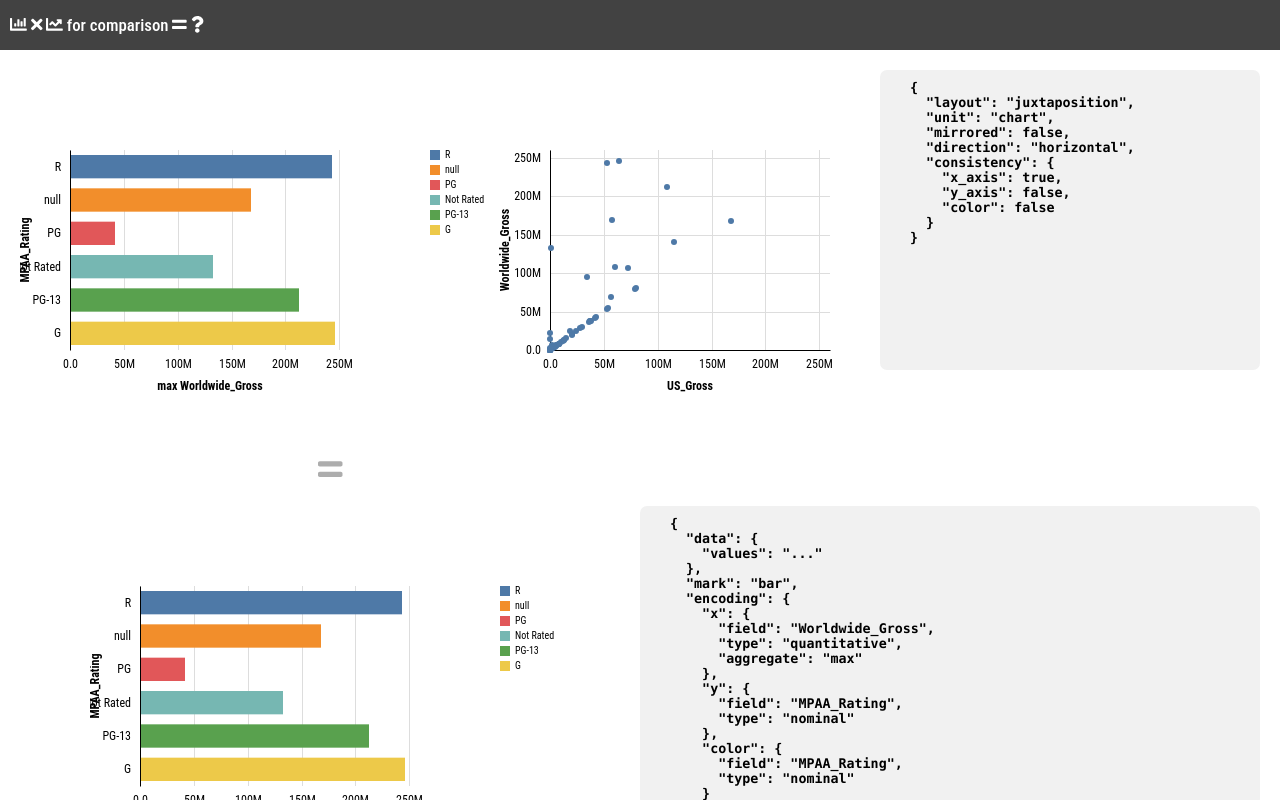
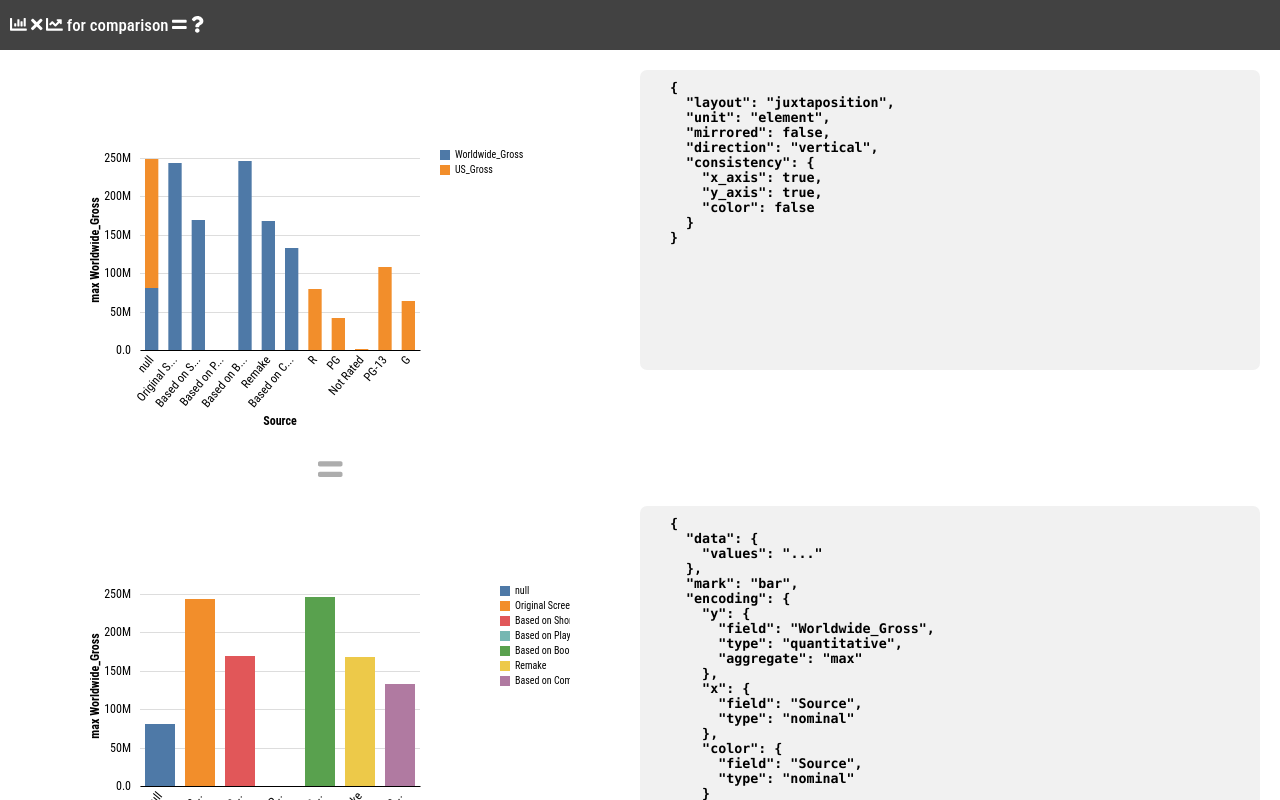
Before and after one commit to sehilyi/comparative-layout-explorer, a React app: page / in a window 1280 px wide. Built offline with nearby package versions, Linux system fonts and the light colour scheme.

Commit message:
Fix vertical stacked bar chart

```diff
--- a/src/components/visualizations/barcharts/index.ts
+++ b/src/components/visualizations/barcharts/index.ts
@@ -64,7 +64,7 @@ export function renderBars(
   y: d3.ScaleLinear<number, number> | d3.ScaleBand<string>,
   styles: BarchartStyle) {
 
-  const {mulSize, shiftBy, barOffsetData, xPreStr, barGap, width, height, stroke, stroke_width, verticalBar} = styles
+  const {mulSize, shiftBy, barOffset, xPreStr, barGap, width, height, stroke, stroke_width, verticalBar} = styles
   let nX: d3.ScaleBand<string>, qX: d3.ScaleLinear<number, number>, qY: d3.ScaleLinear<number, number>, nY: d3.ScaleBand<string>
   if (verticalBar) {
     nX = x as d3.ScaleBand<string>
@@ -84,13 +84,15 @@ export function renderBars(
     .attr(_stroke_width, stroke_width)
 
   if (verticalBar) {
+    console.log(barOffset)
+    console.log(data)
     const bandUnitSize = width / numOfC
     const barWidth = ifUndefinedGetDefault(styles.barSize, getBarSize(width, numOfC, barGap) * mulSize) as number;
 
     bars
       .attr(_y, d => styles.revY ? 0 : qY(d[vKey]) + // TOOD: clean up more?
-        (!isUndefined(barOffsetData) && !isUndefined(barOffsetData.filter(_d => _d[gKey] === d[gKey])[0]) ?
-          (- height + qY(barOffsetData.filter(_d => _d[gKey] === d[gKey])[0][vKey])) : 0))
+        (!isUndefined(barOffset) && !isUndefined(barOffset.data.filter(_d => _d[barOffset.keyField] === d[gKey])[0]) ?
+          (- height + qY(barOffset.data.filter(_d => _d[barOffset.keyField] === d[gKey])[0][barOffset.valueField])) : 0))
       .attr(_x, d => nX(xPreStr + d[gKey]) + bandUnitSize / 2.0 - barWidth / 2.0 + barWidth * shiftBy)
       .attr(_width, barWidth)
       .attr(_height, d => (styles.revY ? qY(d[vKey]) : height - qY(d[vKey])))
@@ -102,8 +104,8 @@ export function renderBars(
     bars
       .attr(_y, d => nY(xPreStr + d[gKey]) + bandUnitSize / 2.0 - barHeight / 2.0 + barHeight * shiftBy)
       .attr(_x, d => !styles.revX ? 0 : qX(d[vKey]) + // TOOD: clean up more?
-        (!isUndefined(barOffsetData) && !isUndefined(barOffsetData.filter(_d => _d[gKey] === d[gKey])[0]) ?
-          (- width + qY(barOffsetData.filter(_d => _d[gKey] === d[gKey])[0][vKey])) : 0))
+        (!isUndefined(barOffset) && !isUndefined(barOffset.data.filter(_d => _d[barOffset.keyField] === d[gKey])[0]) ?
+          (- width + qX(barOffset.data.filter(_d => _d[barOffset.keyField] === d[gKey])[0][barOffset.valueField])) : 0))
       .attr(_height, barHeight)
       .attr(_width, d => (!styles.revX ? qX(d[vKey]) : width - qX(d[vKey])))
   }
--- a/src/components/visualizations/chart-styles/index.ts
+++ b/src/components/visualizations/chart-styles/index.ts
@@ -35,7 +35,6 @@ export interface CommonChartStyle {
   stroke: string
   stroke_width: number
   legend: boolean
-  barOffsetData: object[]
   xPreStr: string
   // bar chart
   barGap: number
@@ -43,6 +42,8 @@ export interface CommonChartStyle {
   mulSize: number
   shiftBy: number
   verticalBar: boolean
+  barOffset: {data: object[], valueField: string, keyField: string}
+  barOffsetData: object[] // deprecated
   // scatterplot
   pointSize: number
 }
@@ -79,11 +80,12 @@ export const DEFAULT_CHART_STYLE: CommonChartStyle = {
   // mulSize is applied first, and then shift bars
   mulSize: 1,
   shiftBy: 0,
-  barOffsetData: undefined,
   xPreStr: "",
   barSize: undefined,
   // bar
   verticalBar: true,
+  barOffset: undefined,
+  barOffsetData: undefined,
   // scatterplot
   pointSize: SCATTER_POINT_SIZE
 }
--- a/src/components/visualizations/chart-styles/style-definitions.ts
+++ b/src/components/visualizations/chart-styles/style-definitions.ts
@@ -39,7 +39,7 @@ export function getStyles(A: Spec, B: Spec, C: CompSpec, consistency: Consistenc
       else if (C.unit === "element") {
         if (C.direction === "vertical") { // stacked bar
           S.B.noAxes = true
-          S.B.barOffsetData = getAggregatedDatas(A, B).A.data
+          S.B.barOffset = {data: getAggregatedDatas(A, B).A.data, valueField: A.encoding.y.field, keyField: A.encoding.x.field}
         }
         else if (C.direction === "horizontal") { // grouped bar
           S.A.shiftBy = -0.5
--- a/src/components/visualizations/comp-charts.ts
+++ b/src/components/visualizations/comp-charts.ts
@@ -73,7 +73,7 @@ export function renderCompChartGeneralized(ref: SVGSVGElement, A: Spec, B: Spec,
   if (!Array.isArray(domains.B.axis)) {
     renderChart(gB, B, {x: domains.B.axis.x, y: domains.B.axis.y}, styles.B)
   }
-  else {  // when Chart B is separated to multiple charts (e.g., nesting)
+  else {  // This reaches when Chart B is separated to multiple charts (e.g., nesting)
     const subGB = svg.append(_g).attr(_transform, translate(layouts.B.left, layouts.B.top)).attr(_opacity, styles.B.opacity)
     for (let i = 0; i < layouts.subBs.length; i++) {
       const gB = subGB.append(_g).attr(_transform, translate(layouts.subBs[i].left, layouts.subBs[i].top))
--- a/src/components/visualizations/data-handler/domain-calculator.ts
+++ b/src/components/visualizations/data-handler/domain-calculator.ts
@@ -33,7 +33,7 @@ export function getDomainByLayout(A: Spec, B: Spec, C: CompSpec, consistency: Co
   const {...DomainA} = getDomain(A), {...DomainB} = getDomain(B), {...DomainAB} = getDomain(A, B)
 
   if (consistency.x_axis) {
-    ax = bx = DomainA.x
+    ax = bx = DomainAB.x
   }
   else {
     ax = DomainA.x
@@ -56,15 +56,24 @@ export function getDomainByLayout(A: Spec, B: Spec, C: CompSpec, consistency: Co
     ack = DomainA.cKey
     bck = DomainB.cKey
   }
-  Bs = {axis: {x: bx, y: by}, c: bc, cKey: bck}
 
   // exceptions
   if (C.layout === "juxtaposition" && C.unit === "element" && C.direction === "vertical" && isBarChart(A) && isBarChart(B)) {
     // consistency.x_axis and y_axis are always true
-    ay = by = getDomainSumByKeys(  // stacked bar chart
-      getAggValues(A.data.values, A.encoding.x.field, [A.encoding.y.field], A.encoding.y.aggregate).concat(
-        getAggValues(B.data.values, B.encoding.x.field, [B.encoding.y.field], B.encoding.y.aggregate)),
-      A.encoding.x.field, B.encoding.x.field, A.encoding.y.field, B.encoding.y.field)
+    // TODO: clear this part using like encoding[nValue].field
+    if (A.encoding.x.type === "nominal") {
+      ay = by = getDomainSumByKeys(  // stacked bar chart
+        getAggValues(A.data.values, A.encoding.x.field, [A.encoding.y.field], A.encoding.y.aggregate).concat(
+          getAggValues(B.data.values, B.encoding.x.field, [B.encoding.y.field], B.encoding.y.aggregate)),
+        A.encoding.x.field, B.encoding.x.field, A.encoding.y.field, B.encoding.y.field)
+    }
+    else {
+      ax = bx = getDomainSumByKeys(  // stacked bar chart
+        getAggValues(A.data.values, A.encoding.y.field, [A.encoding.x.field], A.encoding.x.aggregate).concat(
+          getAggValues(B.data.values, B.encoding.y.field, [B.encoding.x.field], B.encoding.x.aggregate)),
+        A.encoding.y.field, B.encoding.y.field, A.encoding.x.field, B.encoding.x.field)
+    }
+    Bs = {axis: {x: bx, y: by}, c: bc, cKey: bck}
   }
   else if ((C.layout === "juxtaposition" && C.unit === "chart") || (C.layout === "superimposition" && C.unit === "chart") &&
     isScatterplot(A) && isScatterplot(B) && consistency.color) {
@@ -74,8 +83,10 @@ export function getDomainByLayout(A: Spec, B: Spec, C: CompSpec, consistency: Co
       typeof B.encoding.color !== "undefined" ? DomainB.color : [""]
     ack = bck = typeof A.encoding.color !== "undefined" ? DomainA.cKey :
       typeof B.encoding.color !== "undefined" ? DomainB.cKey : A.encoding.x.field
+    Bs = {axis: {x: bx, y: by}, c: bc, cKey: bck}
   }
   else if ((C.layout === "superimposition" && C.unit === "element")) {
+    Bs = {axis: {x: bx, y: by}, c: bc, cKey: bck}
     // nesting
     if (isBarChart(A) && isBarChart(B)) {
       let axes: AxisDomainData[] = []
--- a/src/components/visualizations/index.ts
+++ b/src/components/visualizations/index.ts
@@ -16,11 +16,11 @@ export function getExampleSpecs(): {A: Spec, B: Spec, C: CompSpec} {
       data: {
         values: DATASET_MOVIES.rawData
       },
-      mark: "point",
+      mark: "bar",
       encoding: {
-        x: {field: "US_Gross", type: "quantitative"},
-        y: {field: "Worldwide_Gross", type: "quantitative"},
-        // color: {field: "MPAA_Rating", type: "nominal"}
+        y: {field: "US_Gross", type: "quantitative", aggregate: "max"},
+        x: {field: "MPAA_Rating", type: "nominal"},
+        color: {field: "MPAA_Rating", type: "nominal"}
       }
     },
     A: {
@@ -29,19 +29,19 @@ export function getExampleSpecs(): {A: Spec, B: Spec, C: CompSpec} {
       },
       mark: "bar",
       encoding: {
-        x: {field: "Worldwide_Gross", type: "quantitative", aggregate: "max"},
-        y: {field: "MPAA_Rating", type: "nominal"},
-        color: {field: "MPAA_Rating", type: "nominal"}
+        y: {field: "Worldwide_Gross", type: "quantitative", aggregate: "max"},
+        x: {field: "Source", type: "nominal"},
+        color: {field: "Source", type: "nominal"}
       }
     },
     C: {
       ...DEFAULT_COMP_SPEC,
       layout: "juxtaposition",
-      // direction: "vertical",
-      unit: "chart",
+      direction: "vertical",
+      unit: "element",
       // mirrored: false,
       consistency: {
-        x_axis: true, y_axis: false, color: false
+        x_axis: true, y_axis: true, color: false
       }
     }
   }
@@ -112,6 +112,8 @@ export function canRenderCompChart(A: Spec, B: Spec, C: CompSpec) {
   if (isScatterplot(A) && C.layout === "superimposition" && C.unit === "element") can = false
   if (C.layout === "juxtaposition" && C.unit === "element" &&
     (A.encoding.x.type !== B.encoding.x.type || A.encoding.y.type !== B.encoding.y.type)) can = false
+  // horizontal bar chart + vertical bar chart
+  if (isBarChart(A) && isBarChart(B) && A.encoding.x.type !== B.encoding.x.type) can = false
 
   if (!can) console.log("error: such comparison is not supported.")
   return can
```
